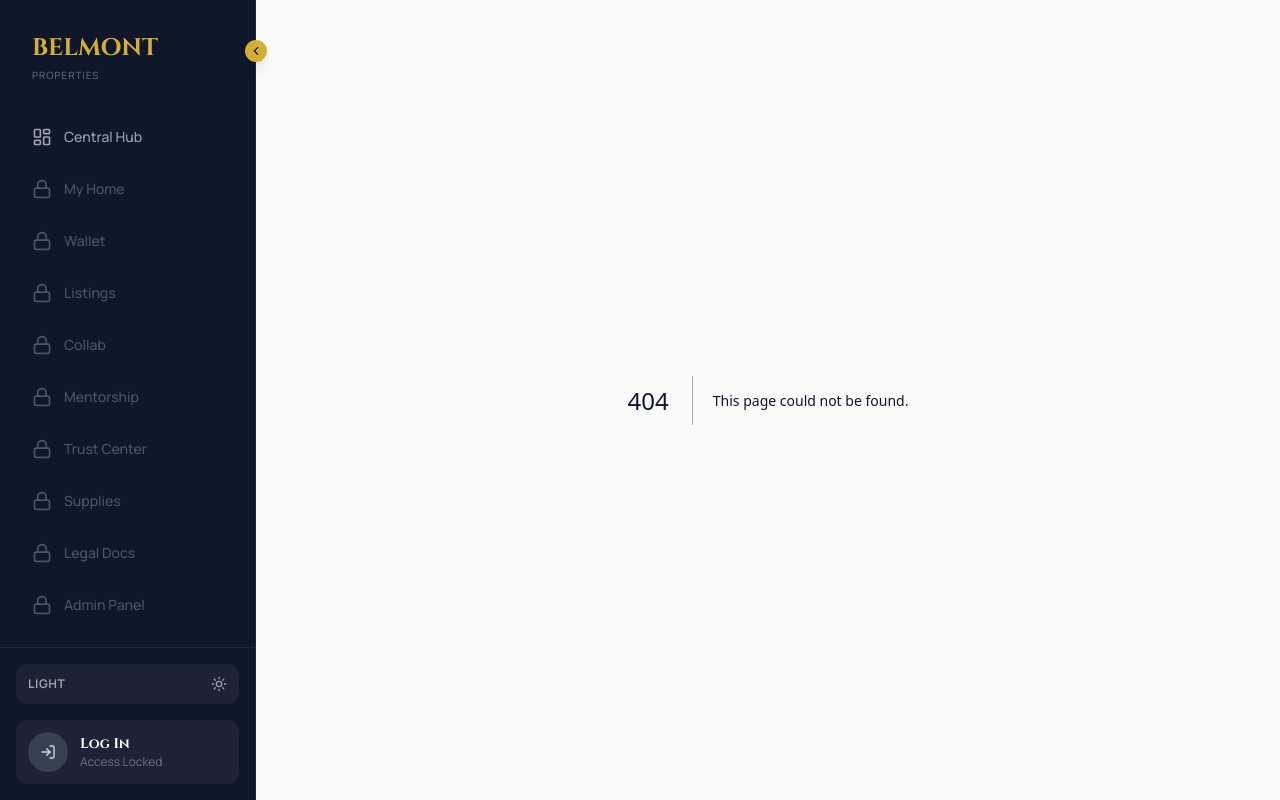
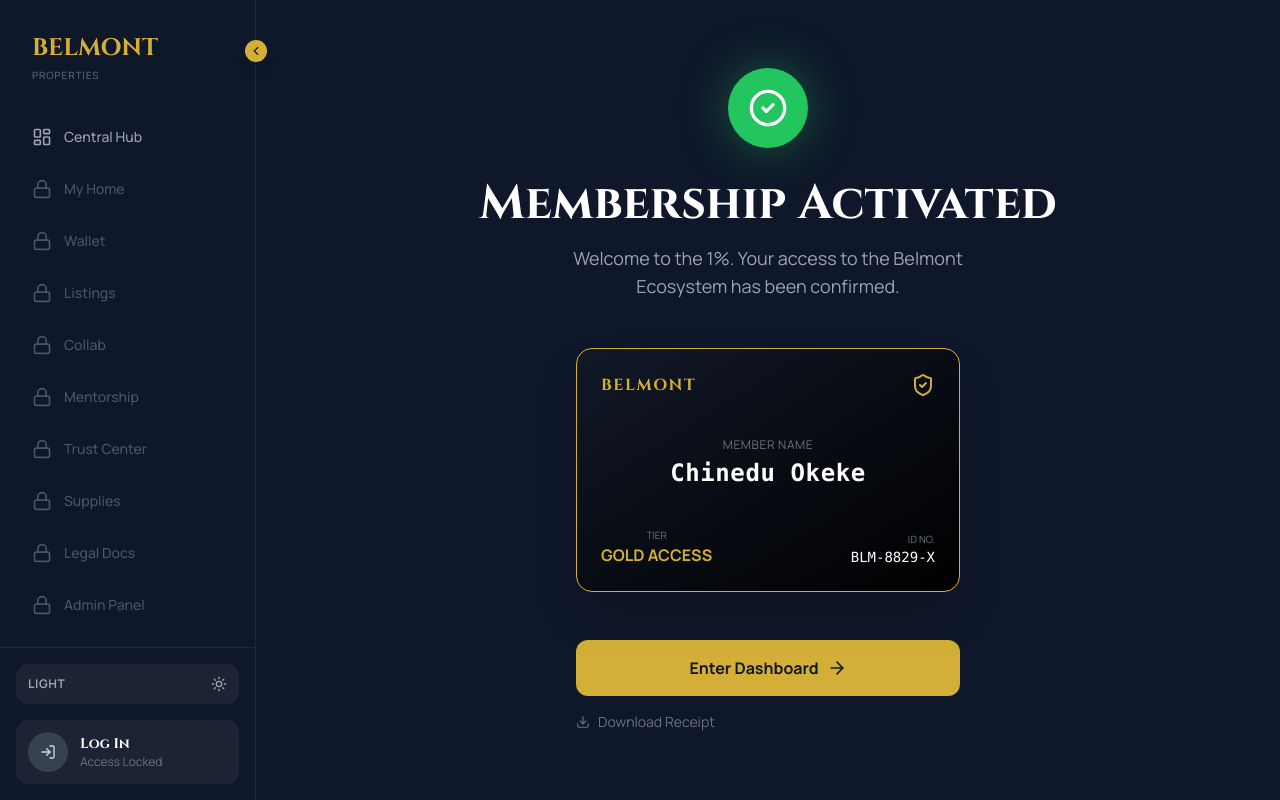
Before and after one commit to Dera-precious/belmont-properties, a Next.js app: page /success in a window 1280 px wide. Before the commit this address had no page. Built offline with nearby package versions, Linux system fonts and the light colour scheme.

Commit message:
Remove duplicate EntranceAnim from layout and fix Logout redirect

```diff
--- a/src/app/context/AuthContext.tsx
+++ b/src/app/context/AuthContext.tsx
@@ -3,13 +3,13 @@
 import React, { createContext, useContext, useState, useEffect } from 'react';
 import { useRouter } from 'next/navigation';
 
-// UPDATED INTERFACE (Fixes the TS Error)
+// INTERFACES
 interface Listing {
     id: number;
     title: string;
     price: string;
     location: string;
-    description: string; // Added this!
+    description: string;
     image: string;
     status: 'Active' | 'Pending';
 }
@@ -94,7 +94,6 @@ export function AuthProvider({ children }: { children: React.ReactNode }) {
             ...data,
             status: 'Active'
         };
-        // SPREAD PREVIOUS LISTINGS CORRECTLY
         const updatedListings = [newListing, ...(user.myListings || [])];
         const updatedUser = { ...user, myListings: updatedListings };
         setUser(updatedUser);
@@ -114,7 +113,11 @@ export function AuthProvider({ children }: { children: React.ReactNode }) {
     const logout = () => {
         setUser(null);
         localStorage.removeItem('belmont_user');
-        router.push('/login');
+
+        // --- CRITICAL FIX ---
+        // We redirect to '/' (Home) instead of '/login'.
+        // This allows src/app/page.tsx to load and play the Entrance Animation.
+        router.push('/');
     };
 
     return (
--- a/src/app/layout.tsx
+++ b/src/app/layout.tsx
@@ -2,10 +2,9 @@ import type { Metadata, Viewport } from "next";
 import "./globals.css";
 import Sidebar from "@/components/Sidebar";
 import MobileNav from "@/components/MobileNav";
-import EntranceAnim from "@/components/EntranceAnim";
+// REMOVED: EntranceAnim import (It belongs in page.tsx only)
 import { AuthProvider } from "@/app/context/AuthContext";
 import { ThemeProvider } from "@/app/context/ThemeContext";
-// NEW: Import the Booking Provider
 import { BookingProvider } from "@/app/context/BookingContext";
 
 export const metadata: Metadata = {
@@ -36,11 +35,9 @@ export default function RootLayout({
             <body className="bg-[#FAFAF9] dark:bg-[#0F172A] font-sans">
                 <ThemeProvider>
                     <AuthProvider>
-                        {/* 1. WRAP THE APP WITH BOOKING PROVIDER */}
                         <BookingProvider>
 
-                            {/* The Entrance Animation sits here */}
-                            <EntranceAnim />
+                            {/* REMOVED: <EntranceAnim /> - It was causing the double flash! */}
 
                             <div className="flex min-h-screen pb-20 md:pb-0 transition-colors duration-500">
 
--- a/src/app/page.tsx
+++ b/src/app/page.tsx
@@ -2,29 +2,48 @@
 
 import React, { useState, useEffect } from 'react';
 import Link from 'next/link';
-import Image from 'next/image'; // Import Image for Landing Page logo
+import Image from 'next/image';
 import { useRouter } from 'next/navigation';
 import { useAuth } from '@/app/context/AuthContext';
 import {
     Building2, Users, ArrowRight, Shield,
     Plus, TrendingUp, MapPin, Edit2, X, Check,
     UploadCloud, Link as LinkIcon, GraduationCap, Loader2,
-    Wand2, ShoppingBag, CheckCircle2, Globe, LayoutDashboard
+    Wand2, ShoppingBag
 } from 'lucide-react';
 
+// Using the @ alias which is standard in Next.js
+import EntranceAnim from '@/components/EntranceAnim';
+
 export default function Home() {
-    // HOOKS
     const { user, updateListing } = useAuth();
     const router = useRouter();
     const [isMounted, setIsMounted] = useState(false);
 
-    // DASHBOARD STATE (Only used if logged in)
+    // LANDING PAGE STATE
+    // Default to FALSE. Content is invisible until we say so.
+    const [showLandingContent, setShowLandingContent] = useState(false);
+
+    // DASHBOARD STATE
     const [editingItem, setEditingItem] = useState<any | null>(null);
     const [editImageMode, setEditImageMode] = useState<'upload' | 'link'>('upload');
     const [editPreviewUrl, setEditPreviewUrl] = useState<string | null>(null);
     const [viewingItem, setViewingItem] = useState<any | null>(null);
 
     useEffect(() => setIsMounted(true), []);
+
+    // ANTI-FLASH LOGIC
+    useEffect(() => {
+        // If user exists, we are in Dashboard mode, so reset landing state
+        if (user) {
+            setShowLandingContent(false);
+        } else {
+            // User just logged out (or is guest).
+            // Keep content hidden for 2 seconds to let EntranceAnim play fully.
+            const timer = setTimeout(() => setShowLandingContent(true), 2000);
+            return () => clearTimeout(timer);
+        }
+    }, [user]);
 
     // EDITING EFFECT
     useEffect(() => {
@@ -34,7 +53,6 @@ export default function Home() {
         }
     }, [editingItem]);
 
-    // LOADING STATE
     if (!isMounted) {
         return (
             <div className="min-h-screen bg-[#FAFAF9] dark:bg-[#0F172A] flex items-center justify-center">
@@ -48,13 +66,34 @@ export default function Home() {
     // =====================================================================================
     if (!user) {
         return (
-            <div className="min-h-screen bg-[#0F172A] text-white font-sans overflow-x-hidden selection:bg-[#D4AF37] selection:text-[#0F172A]">
+            // FORCE DARK BACKGROUND IMMEDIATELY
+            <div key="landing-page" className="min-h-screen bg-[#0F172A] text-white font-sans overflow-x-hidden selection:bg-[#D4AF37] selection:text-[#0F172A] relative">
+
+                {/* 1. THE ANIMATION COMPONENT */}
+                <EntranceAnim />
+
+                {/* 2. THE SAFETY CURTAIN (The "Belt and Suspenders" Fix) */}
+                {/* This simple div covers everything instantly if the animation is slow to load */}
+                {!showLandingContent && (
+                    <div className="fixed inset-0 bg-[#0F172A] z-50 pointer-events-none" />
+                )}
+
+                {/* 3. CONTENT WRAPPER */}
+                {/* We use opacity transition for a smooth reveal after the curtain lifts */}
+                <div className={`transition-opacity duration-1000 ease-in-out ${showLandingContent ? 'opacity-100' : 'opacity-0'}`}>
 
                     {/* NAV */}
                     <nav className="p-6 md:p-8 flex justify-between items-center max-w-7xl mx-auto relative z-20">
                         <div className="flex items-center gap-2">
                             <div className="relative w-8 h-8">
-                            <Image src="/belmont-logo-gold.png" alt="Logo" fill className="object-contain" />
+                                {/* Added 'sizes' prop to fix console warning */}
+                                <Image
+                                    src="/belmont-logo-gold.png"
+                                    alt="Logo"
+                                    fill
+                                    className="object-contain"
+                                    sizes="(max-width: 768px) 100vw, (max-width: 1200px) 50vw, 33vw"
+                                />
                             </div>
                             <span className="font-serif font-bold text-lg tracking-widest text-[#D4AF37]">BELMONT</span>
                         </div>
@@ -66,24 +105,23 @@ export default function Home() {
 
                     {/* HERO SECTION */}
                     <header className="relative pt-20 pb-40 px-6 text-center max-w-5xl mx-auto">
-                    {/* Background Glows */}
                         <div className="absolute top-0 left-1/2 -translate-x-1/2 w-[800px] h-[800px] bg-blue-600/10 rounded-full blur-[120px] -z-10"></div>
                         <div className="absolute top-20 left-1/2 -translate-x-1/2 w-[600px] h-[600px] bg-[#D4AF37]/5 rounded-full blur-[100px] -z-10"></div>
 
-                    <div className="inline-flex items-center gap-2 px-4 py-2 rounded-full border border-white/10 bg-white/5 backdrop-blur-md mb-8 animate-in fade-in slide-in-from-bottom-4 duration-700">
+                        <div className="inline-flex items-center gap-2 px-4 py-2 rounded-full border border-white/10 bg-white/5 backdrop-blur-md mb-8">
                             <span className="w-2 h-2 rounded-full bg-[#D4AF37] animate-pulse"></span>
                             <span className="text-xs font-bold tracking-wide uppercase text-gray-300">The Operating System for African Real Estate</span>
                         </div>
 
-                    <h1 className="text-5xl md:text-7xl font-serif font-bold leading-tight mb-8 animate-in fade-in slide-in-from-bottom-8 duration-700 delay-150">
+                        <h1 className="text-5xl md:text-7xl font-serif font-bold leading-tight mb-8">
                             Build your legacy <br /> with <span className="text-transparent bg-clip-text bg-gradient-to-r from-[#D4AF37] to-amber-200">precision.</span>
                         </h1>
 
-                    <p className="text-lg md:text-xl text-gray-400 max-w-2xl mx-auto mb-12 leading-relaxed animate-in fade-in slide-in-from-bottom-8 duration-700 delay-300">
+                        <p className="text-lg md:text-xl text-gray-400 max-w-2xl mx-auto mb-12 leading-relaxed">
                             Connect with elite architects, secure verified supplies, and manage your property portfolio on one unified platform.
                         </p>
 
-                    <div className="flex flex-col md:flex-row justify-center gap-4 animate-in fade-in slide-in-from-bottom-8 duration-700 delay-500">
+                        <div className="flex flex-col md:flex-row justify-center gap-4">
                             <Link href="/signup" className="px-10 py-4 bg-[#D4AF37] text-[#0F172A] font-bold text-lg rounded-full hover:scale-105 transition-transform shadow-[0_0_40px_rgba(212,175,55,0.3)]">
                                 Start Building
                             </Link>
@@ -93,7 +131,7 @@ export default function Home() {
                         </div>
 
                         {/* SOCIAL PROOF */}
-                    <div className="mt-20 pt-10 border-t border-white/5 animate-in fade-in duration-1000 delay-700">
+                        <div className="mt-20 pt-10 border-t border-white/5">
                             <p className="text-xs font-bold text-gray-500 uppercase tracking-widest mb-6">Trusted By Industry Leaders</p>
                             <div className="flex flex-wrap justify-center gap-12 opacity-50 grayscale hover:grayscale-0 transition-all duration-500">
                                 <span className="text-xl font-serif font-bold">Jenew Homes</span>
@@ -132,13 +170,14 @@ export default function Home() {
                             Get Started Now <ArrowRight size={20} />
                         </Link>
                     </section>
+                </div>
 
             </div>
         );
     }
 
     // =====================================================================================
-    // 2. DASHBOARD (If Logged In) - Your Existing Code
+    // 2. DASHBOARD (If Logged In)
     // =====================================================================================
     const userName = user.name ? user.name.split(' ')[0] : 'Guest';
     const userTier = user.tier || 'Free';
@@ -172,7 +211,7 @@ export default function Home() {
     };
 
     return (
-        <div className="min-h-screen bg-[#FAFAF9] dark:bg-[#0F172A] font-sans transition-colors duration-500 pb-32">
+        <div key="dashboard" className="min-h-screen bg-[#FAFAF9] dark:bg-[#0F172A] font-sans transition-colors duration-500 pb-32">
 
             {/* DASHBOARD HERO */}
             <div className="bg-[#0F172A] text-white p-8 md:p-12 pb-24 md:pb-32 relative overflow-hidden shadow-2xl">
--- a/src/app/signup/page.tsx
+++ b/src/app/signup/page.tsx
@@ -45,7 +45,10 @@ export default function SignupPage() {
         setTimeout(() => {
             // In a real app, verify payment success here
             login(email, finalRole as any, fullName);
-            router.push('/');
+
+            // REDIRECT TO SUCCESS PAGE (Payment Confirmed)
+            router.push('/success');
+
             setIsLoading(false);
         }, 2000);
     };
@@ -167,7 +170,6 @@ export default function SignupPage() {
                                             <span className="px-2 py-1 bg-gray-100 dark:bg-white/10 rounded">Full Access</span>
                                             <span className="px-2 py-1 bg-gray-100 dark:bg-white/10 rounded">Priority Support</span>
                                         </div>
-                                        {/* Removed Circle */}
                                     </button>
 
                                     <button onClick={() => setSelectedPlan('onetime')} className={`w-full p-6 rounded-2xl border-2 text-left relative transition-all ${selectedPlan === 'onetime' ? 'border-[#0F172A] dark:border-white bg-gray-50 dark:bg-white/5' : 'border-gray-200 dark:border-gray-800 hover:border-gray-400'}`}>
@@ -176,7 +178,6 @@ export default function SignupPage() {
                                             <span className="font-serif font-bold text-xl">₦2,000</span>
                                         </div>
                                         <p className="text-xs text-gray-500">Single transaction fee.</p>
-                                        {/* Removed Circle */}
                                     </button>
                                 </div>
                             ) : (
@@ -193,7 +194,6 @@ export default function SignupPage() {
                                             <span className="px-2 py-1 bg-white/50 dark:bg-white/10 rounded">Verified Badge</span>
                                             <span className="px-2 py-1 bg-white/50 dark:bg-white/10 rounded">Listing Rights</span>
                                         </div>
-                                        {/* Removed Circle */}
                                     </div>
                                 </div>
                             )}
--- /dev/null
+++ b/src/app/success/page.tsx
@@ -0,0 +1,106 @@
+'use client';
+
+import React, { useEffect, useState } from 'react';
+import Link from 'next/link';
+import { useRouter } from 'next/navigation';
+import { CheckCircle2, ArrowRight, ShieldCheck, Download } from 'lucide-react';
+import { useAuth } from '@/app/context/AuthContext';
+import { motion } from 'framer-motion';
+
+export default function SuccessPage() {
+    const { user } = useAuth();
+    const router = useRouter();
+    const [progress, setProgress] = useState(0);
+
+    // Simulate "Generating Access Card" progress
+    useEffect(() => {
+        const timer = setInterval(() => {
+            setProgress((prev) => {
+                if (prev >= 100) {
+                    clearInterval(timer);
+                    return 100;
+                }
+                return prev + 2; // Speed of progress
+            });
+        }, 30);
+        return () => clearInterval(timer);
+    }, []);
+
+    return (
+        <div className="min-h-screen bg-[#0F172A] text-white flex flex-col items-center justify-center p-6 text-center">
+
+            {/* SUCCESS ICON */}
+            <motion.div
+                initial={{ scale: 0 }}
+                animate={{ scale: 1 }}
+                className="w-20 h-20 bg-green-500 rounded-full flex items-center justify-center mb-8 shadow-[0_0_50px_rgba(34,197,94,0.4)]"
+            >
+                <CheckCircle2 size={40} className="text-white" />
+            </motion.div>
+
+            <h1 className="text-4xl md:text-5xl font-serif font-bold mb-4">Membership Activated</h1>
+            <p className="text-gray-400 text-lg max-w-md mb-12">
+                Welcome to the 1%. Your access to the Belmont Ecosystem has been confirmed.
+            </p>
+
+            {/* DIGITAL ID CARD ANIMATION */}
+            <div className="relative w-full max-w-sm aspect-[1.58/1] bg-gradient-to-br from-gray-900 to-black rounded-2xl border border-[#D4AF37] p-6 flex flex-col justify-between mb-12 shadow-2xl overflow-hidden group">
+
+                {/* SHINE EFFECT */}
+                <div className="absolute inset-0 bg-gradient-to-tr from-transparent via-white/10 to-transparent translate-x-[-100%] group-hover:translate-x-[100%] transition-transform duration-1000"></div>
+
+                <div className="flex justify-between items-start">
+                    <span className="font-serif font-bold text-[#D4AF37] tracking-widest">BELMONT</span>
+                    <ShieldCheck className="text-[#D4AF37]" size={24} />
+                </div>
+
+                <div className="relative z-10">
+                    <p className="text-xs text-gray-500 uppercase tracking-wider mb-1">Member Name</p>
+                    <h3 className="text-2xl font-bold font-mono text-white tracking-wide">{user ? user.name : 'Chinedu Okeke'}</h3>
+                </div>
+
+                <div className="flex justify-between items-end">
+                    <div>
+                        <p className="text-[10px] text-gray-500 uppercase">Tier</p>
+                        <p className="text-[#D4AF37] font-bold uppercase">{user ? user.tier : 'Gold'} Access</p>
+                    </div>
+                    <div className="text-right">
+                        <p className="text-[10px] text-gray-500 uppercase">ID No.</p>
+                        <p className="text-white font-mono text-sm">BLM-8829-X</p>
+                    </div>
+                </div>
+            </div>
+
+            {/* PROGRESS BAR OR BUTTON */}
+            <div className="w-full max-w-sm">
+                {progress < 100 ? (
+                    <div className="space-y-2">
+                        <div className="flex justify-between text-xs font-bold text-[#D4AF37] uppercase">
+                            <span>Generating Credentials...</span>
+                            <span>{progress}%</span>
+                        </div>
+                        <div className="h-2 bg-gray-800 rounded-full overflow-hidden">
+                            <div
+                                className="h-full bg-[#D4AF37] transition-all duration-100 ease-out"
+                                style={{ width: `${progress}%` }}
+                            ></div>
+                        </div>
+                    </div>
+                ) : (
+                    <div className="space-y-4 animate-in fade-in slide-in-from-bottom-4 duration-500">
+                        <button
+                            onClick={() => router.push('/')}
+                            className="w-full py-4 bg-[#D4AF37] text-[#0F172A] font-bold rounded-xl flex items-center justify-center gap-2 hover:scale-105 transition-transform"
+                        >
+                            Enter Dashboard <ArrowRight size={20} />
+                        </button>
+                        <button className="text-gray-500 text-sm flex items-center justify-center gap-2 hover:text-white transition-colors">
+                            <Download size={14} /> Download Receipt
+                        </button>
+                    </div>
+                )}
+            </div>
+
+        </div>
+    );
+}
```
Also changed, not shown: src/components/EntranceAnim.tsx (+24 -22 lines). Lines whose indentation alone changed are shown as unchanged.
